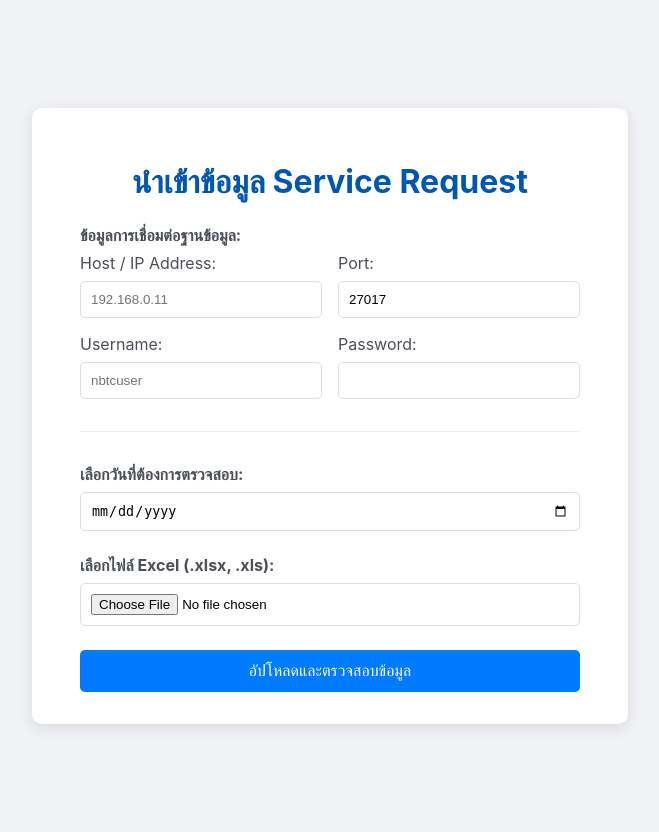
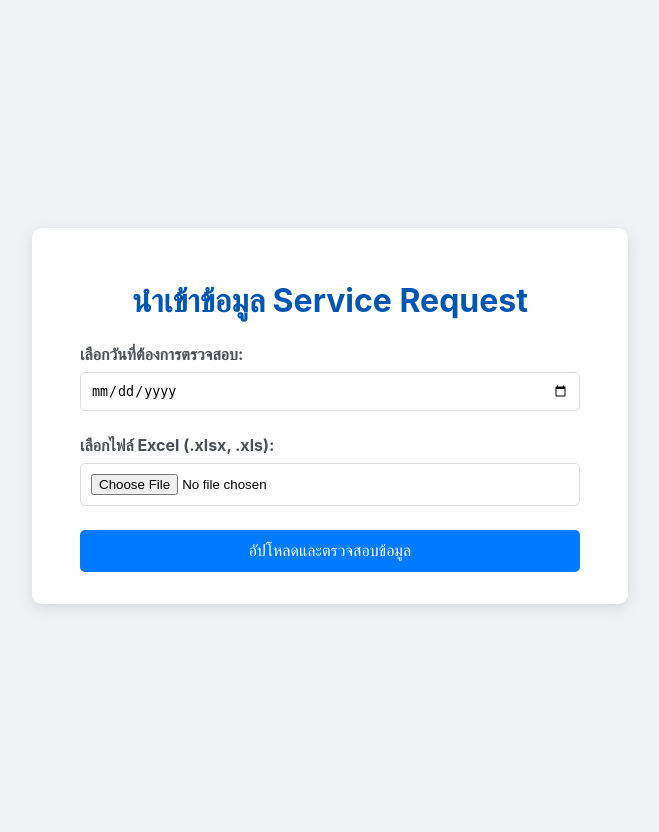
Before and after one commit to Sleepingsong/Import_Excel_Z, a Flask app: page / in a window 1280 px wide. Shown: the whole page, without its empty margins (310-969 px from the left). Run offline with Flask 3, Linux system fonts and the light colour scheme.

Commit message:
Change MongoDB Config

```diff
--- a/app.py
+++ b/app.py
@@ -1,6 +1,7 @@
 from flask import Flask, request, render_template, redirect, url_for
 import pandas as pd
 from pymongo import MongoClient, DESCENDING
+from pymongo.errors import ConnectionFailure, ConfigurationError
 from datetime import datetime, time
 import os
 import uuid
@@ -8,19 +9,22 @@ import uuid
 # --- ตั้งค่าพื้นฐาน ---
 app = Flask(__name__)
 # สร้างโฟลเดอร์สำหรับเก็บไฟล์ชั่วคราว
-UPLOAD_FOLDER = 'uploads'
+# ใช้ path ที่สัมพันธ์กับตำแหน่งของไฟล์ app.py เพื่อความแน่นอน
+basedir = os.path.abspath(os.path.dirname(__file__))
+UPLOAD_FOLDER = os.path.join(basedir, 'uploads')
 app.config['UPLOAD_FOLDER'] = UPLOAD_FOLDER
 os.makedirs(UPLOAD_FOLDER, exist_ok=True)
 
+# --- ตั้งค่าการเชื่อมต่อ MongoDB ---
+# แก้ไข Connection URI ของคุณได้ที่นี่
+MONGO_URI = "mongodb://nbtcuser:Channipa@192.168.0.11:27017/myDatabase?authSource=admin"
+
 
 # --- ฟังก์ชันประมวลผลข้อมูล (แยกออกมาเพื่อใช้ซ้ำ) ---
-def process_excel_data(filepath, selected_date_str, mongo_uri):
+def process_excel_data(filepath, selected_date_str):
     """
     อ่านไฟล์ Excel, กรองข้อมูล, และสร้าง list ของ records ที่จะนำเข้า
     """
-    if not mongo_uri:
-        raise ValueError("ไม่ได้ระบุ Mongo URI สำหรับการเชื่อมต่อ")
-
     # 1. อ่านไฟล์ Excel
     df = pd.read_excel(filepath, sheet_name='IssueTracker', header=None, skiprows=8)
     if df.empty:
@@ -28,7 +32,7 @@ def process_excel_data(filepath, selected_date_str, mongo_uri):
 
     # 2. กรองข้อมูลตามวันที่เลือก
     selected_date = datetime.strptime(selected_date_str, '%Y-%m-%d')
-    date_column_index = 5
+    date_column_index = 6 # inform_date ถูกเลื่อนไปที่คอลัมน์ G (index 6)
     df[date_column_index] = pd.to_datetime(df[date_column_index], errors='coerce').dt.date
     filtered_df = df[df[date_column_index] == selected_date.date()].copy()
 
@@ -36,14 +40,24 @@ def process_excel_data(filepath, selected_date_str, mongo_uri):
         raise ValueError(f"ไม่พบข้อมูลสำหรับวันที่ {selected_date.strftime('%d/%m/%Y')} ในชีท IssueTracker")
 
     # 3. สร้าง log_id
-    client = MongoClient(mongo_uri)
-    db = client['nbtc']
-    collection = db['service_request_nbtc']
-    last_doc = collection.find_one(
-        {"assignment_date": selected_date.strftime('%Y-%m-%d')},
-        sort=[("log_id", DESCENDING)]
-    )
-    client.close()
+    client = None
+    try:
+        # เพิ่ม Timeout และทดสอบการเชื่อมต่อ
+        client = MongoClient(MONGO_URI, serverSelectionTimeoutMS=5000)
+        client.admin.command('ping') # ทดสอบการเชื่อมต่อกับเซิร์ฟเวอร์
+
+        db = client['nbtc']
+        collection = db['service_request_nbtc']
+        last_doc = collection.find_one(
+            {"assignment_date": selected_date.strftime('%Y-%m-%d')},
+            sort=[("log_id", DESCENDING)]
+        )
+    except (ConnectionFailure, ConfigurationError) as e:
+        # ดักจับ Error การเชื่อมต่อและแสดงข้อความที่เข้าใจง่าย
+        raise ValueError(f"ไม่สามารถเชื่อมต่อฐานข้อมูลได้ กรุณาตรวจสอบ Connection URI (Error: {e})")
+    finally:
+        if client:
+            client.close()
 
     last_sequence = 0
     if last_doc and 'log_id' in last_doc and last_doc['log_id']:
@@ -95,34 +109,34 @@ def process_excel_data(filepath, selected_date_str, mongo_uri):
             except IndexError:
                 return default
 
-        assignment_time_str = format_time_to_string(get_value(6))
-        completed_time_str = format_time_to_string(get_value(8))
+        assignment_time_str = format_time_to_string(get_value(7)) # Column H
+        completed_time_str = format_time_to_string(get_value(9)) # Column J
 
         record = {
             "actual_time": calculate_actual_time(assignment_time_str, completed_time_str),
             "log_id": f"PJ-NBT009-SS-{date_for_log_id}-{last_sequence:03d}",
             "assignment_date": format_date_to_string(selected_date),
-            "assignment_description": get_value(10),
-            "assignment_time": assignment_time_str,
-            "completed_date": format_date_to_string(pd.to_datetime(get_value(7), errors='coerce')),
-            "completed_time": completed_time_str,
+            "assignment_description": get_value(4), # Column E
+            "assignment_time": assignment_time_str, # Column H
+            "completed_date": format_date_to_string(pd.to_datetime(get_value(8), errors='coerce')), # Column I
+            "completed_time": completed_time_str, # Column J
             "create_date": now,
             "create_user": "AutoImportExcel",
-            "inform_date": format_date_to_string(pd.to_datetime(get_value(5), errors='coerce')),
-            "inform_time": format_time_to_string(get_value(6)),
-            "informer": get_value(11),
-            "informer_contact": "-",
+            "inform_date": format_date_to_string(pd.to_datetime(get_value(6), errors='coerce')), # Column G
+            "inform_time": assignment_time_str, # Column H
+            "informer": get_value(11), # Column L
+            "informer_contact": get_value(11), # <-- แก้ไข: ดึงข้อมูลจาก Column L เหมือนกับ informer
             "informer_department": None,
             "informer_email": None,
-            "issue_details": get_value(2),
+            "issue_details": get_value(2), # Column C
             "issue_img_1": None, "issue_img_2": None, "issue_img_3": None,
             "issue_type": "operation",
             "main_issue": "ลูกค้าแจ้งขอการสนับสนุนการดำเนินงาน",
             "operator": None, "operator_contact": None,
             "project_code": "PJ-NBT009",
             "project_name": "Any Registration",
-            "recipient": get_value(9),
-            "recipient_contact": get_value(9),
+            "recipient": get_value(10), # Column K
+            "recipient_contact": get_value(10), # Column K
             "service_id": None,
             "service_status": "Complete",
             "service_type": "SS",
@@ -145,27 +159,16 @@ def upload_file():
             return render_template('index.html', error="ไม่พบไฟล์ที่แนบมา")
 
         file = request.files['excel_file']
+        selected_date_str = request.form.get('selected_date')
 
-        # รับค่าการเชื่อมต่อจากฟอร์ม
-        selected_date_str = request.form.get('selected_date')
-        mongo_host = request.form.get('mongo_host')
-        mongo_port = request.form.get('mongo_port')
-        mongo_user = request.form.get('mongo_user')
-        mongo_pass = request.form.get('mongo_pass')
-
-        # ตรวจสอบข้อมูลพื้นฐาน
         if file.filename == '':
             return render_template('index.html', error="กรุณาเลือกไฟล์ที่ต้องการอัปโหลด")
+
         if not selected_date_str:
             return render_template('index.html', error="กรุณาเลือกวันที่ที่ต้องการตรวจสอบ")
-        if not all([mongo_host, mongo_port, mongo_user]):
-            return render_template('index.html', error="กรุณากรอกข้อมูลการเชื่อมต่อให้ครบถ้วน (Host, Port, User)")
 
         if not (file.filename.endswith('.xlsx') or file.filename.endswith('.xls')):
             return render_template('index.html', error="รูปแบบไฟล์ไม่ถูกต้อง กรุณาอัปโหลดไฟล์ .xlsx หรือ .xls เท่านั้น")
-
-        # ประกอบร่าง MONGO_URI จากข้อมูลที่กรอก
-        mongo_uri = f"mongodb://{mongo_user}:{mongo_pass}@{mongo_host}:{mongo_port}/?authSource=admin"
 
         # บันทึกไฟล์ลงในตำแหน่งชั่วคราว
         temp_filename = f"{uuid.uuid4()}_{file.filename}"
@@ -174,13 +177,12 @@ def upload_file():
 
         try:
             # ประมวลผลข้อมูลเพื่อสร้างหน้า Preview
-            records_for_preview = process_excel_data(temp_filepath, selected_date_str, mongo_uri)
+            records_for_preview = process_excel_data(temp_filepath, selected_date_str)
             return render_template(
                 'preview.html',
                 records=records_for_preview,
                 temp_filename=temp_filename,
-                selected_date=selected_date_str,
-                mongo_uri=mongo_uri # ส่ง URI ที่ประกอบแล้วไปหน้า Preview
+                selected_date=selected_date_str
             )
         except Exception as e:
             # หากเกิด Error ให้ลบไฟล์ชั่วคราวและแสดงข้อความ
@@ -198,9 +200,8 @@ def confirm_import():
     """
     temp_filename = request.form.get('temp_filename')
     selected_date_str = request.form.get('selected_date')
-    mongo_uri = request.form.get('mongo_uri') # รับ URI ที่ประกอบร่างแล้วกลับมา
 
-    if not all([temp_filename, selected_date_str, mongo_uri]):
+    if not all([temp_filename, selected_date_str]):
         return render_template('index.html', error="Session หมดอายุหรือคำขอไม่ถูกต้อง กรุณาลองใหม่อีกครั้ง")
 
     temp_filepath = os.path.join(app.config['UPLOAD_FOLDER'], temp_filename)
@@ -211,11 +212,11 @@ def confirm_import():
     client = None
     try:
         # ประมวลผลไฟล์อีกครั้งเพื่อความถูกต้องของข้อมูล
-        records_to_insert = process_excel_data(temp_filepath, selected_date_str, mongo_uri)
+        records_to_insert = process_excel_data(temp_filepath, selected_date_str)
 
         # เชื่อมต่อและบันทึกข้อมูล
         if records_to_insert:
-            client = MongoClient(mongo_uri)
+            client = MongoClient(MONGO_URI)
             db = client['nbtc']
             collection = db['service_request_nbtc']
             collection.insert_many(records_to_insert)
@@ -239,4 +240,6 @@ def success_page():
 
 
 if __name__ == '__main__':
-    app.run(debug=True)
+    # การเพิ่ม host='0.0.0.0' จะทำให้คอมพิวเตอร์เครื่องอื่นในเครือข่ายเดียวกัน
+    # สามารถเข้าถึงเว็บแอปพลิเคชันนี้ได้ผ่าน IP Address ของเครื่องที่รันอยู่
+    app.run(host='0.0.0.0', debug=True)
--- a/templates/index.html
+++ b/templates/index.html
@@ -10,11 +10,10 @@
         h1 { color: #0056b3; margin-bottom: 1.5rem; }
         form > div { margin-bottom: 1.5rem; text-align: left; }
         label { display: block; margin-bottom: 0.5rem; font-weight: bold; color: #4b4f56; }
-        input[type="file"], input[type="date"], input[type="text"], input[type="password"], input[type="number"] { border: 1px solid #ddd; padding: 10px; border-radius: 5px; width: 100%; box-sizing: border-box; }
+        input[type="file"], input[type="date"] { border: 1px solid #ddd; padding: 10px; border-radius: 5px; width: 100%; box-sizing: border-box; }
         button { background-color: #007bff; color: white; padding: 12px 25px; border: none; border-radius: 5px; cursor: pointer; font-size: 1rem; width: 100%; transition: background-color 0.3s; }
         button:hover { background-color: #0056b3; }
         .error-message { background-color: #f8d7da; color: #721c24; border: 1px solid #f5c6cb; padding: 1rem; border-radius: 8px; margin-bottom: 1.5rem; text-align: left; }
-        .db-grid { display: grid; grid-template-columns: 1fr 1fr; gap: 1rem; }
     </style>
 </head>
 <body>
@@ -24,28 +23,6 @@
             <div class="error-message"><strong>เกิดข้อผิดพลาด:</strong> {{ error }}</div>
         {% endif %}
         <form method="post" enctype="multipart/form-data">
-            <div>
-                <label>ข้อมูลการเชื่อมต่อฐานข้อมูล:</label>
-                <div class="db-grid">
-                    <div>
-                         <label for="mongo-host" style="font-weight:normal;">Host / IP Address:</label>
-                         <input type="text" id="mongo-host" name="mongo_host" placeholder="192.168.0.11" required>
-                    </div>
-                    <div>
-                         <label for="mongo-port" style="font-weight:normal;">Port:</label>
-                         <input type="number" id="mongo-port" name="mongo_port" value="27017" required>
-                    </div>
-                    <div>
-                         <label for="mongo-user" style="font-weight:normal;">Username:</label>
-                         <input type="text" id="mongo-user" name="mongo_user" placeholder="nbtcuser" required>
-                    </div>
-                    <div>
-                         <label for="mongo-pass" style="font-weight:normal;">Password:</label>
-                         <input type="password" id="mongo-pass" name="mongo_pass">
-                    </div>
-                </div>
-            </div>
-            <hr style="margin: 2rem 0; border: none; border-top: 1px solid #eee;">
             <div>
                 <label for="date-picker">เลือกวันที่ต้องการตรวจสอบ:</label>
                 <input type="date" id="date-picker" name="selected_date" required>
--- a/templates/preview.html
+++ b/templates/preview.html
@@ -49,7 +49,6 @@
             <form action="{{ url_for('confirm_import') }}" method="post" class="actions">
                 <input type="hidden" name="temp_filename" value="{{ temp_filename }}">
                 <input type="hidden" name="selected_date" value="{{ selected_date }}">
-                <input type="hidden" name="mongo_uri" value="{{ mongo_uri }}">
                 <a href="{{ url_for('upload_file') }}" class="btn btn-cancel">ยกเลิกและกลับไปหน้าแรก</a>
                 <button type="submit" class="btn btn-confirm">ยืนยันการนำเข้า</button>
             </form>
```
